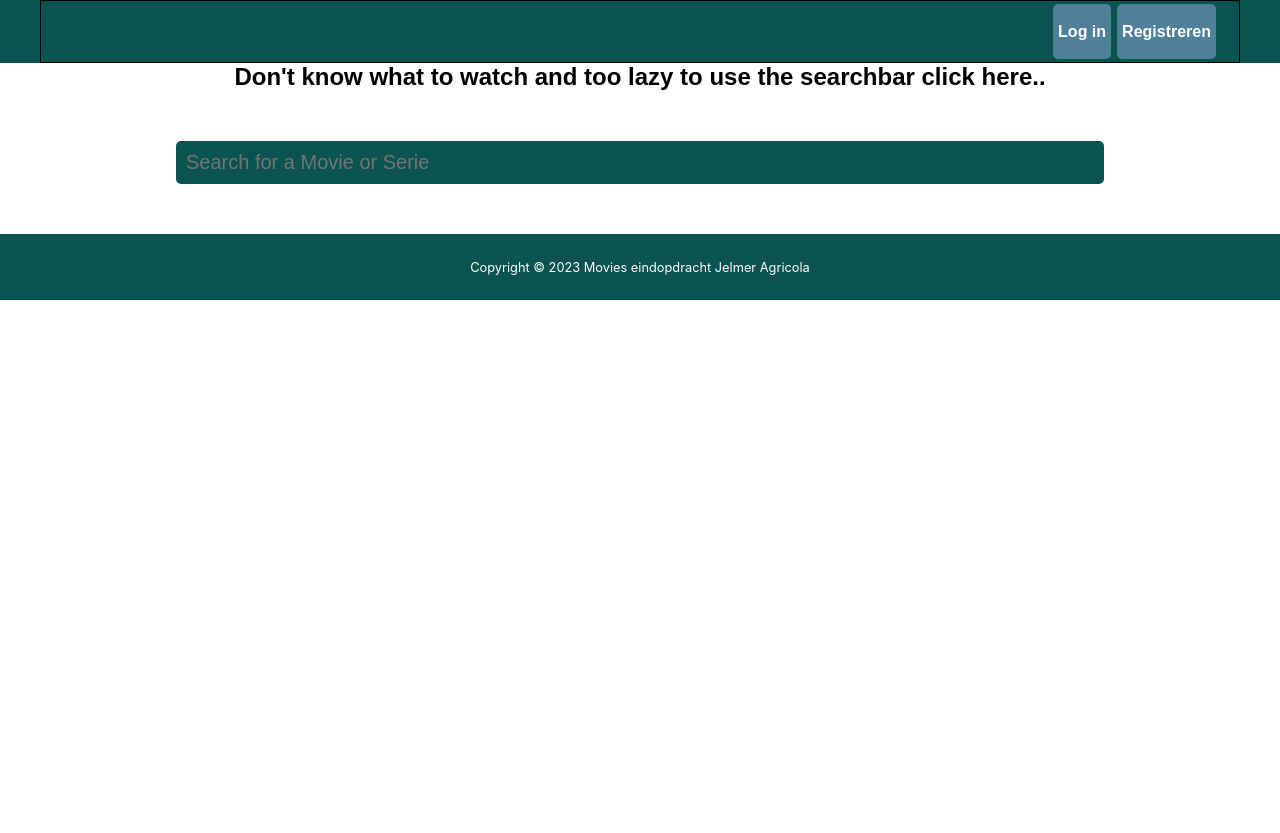
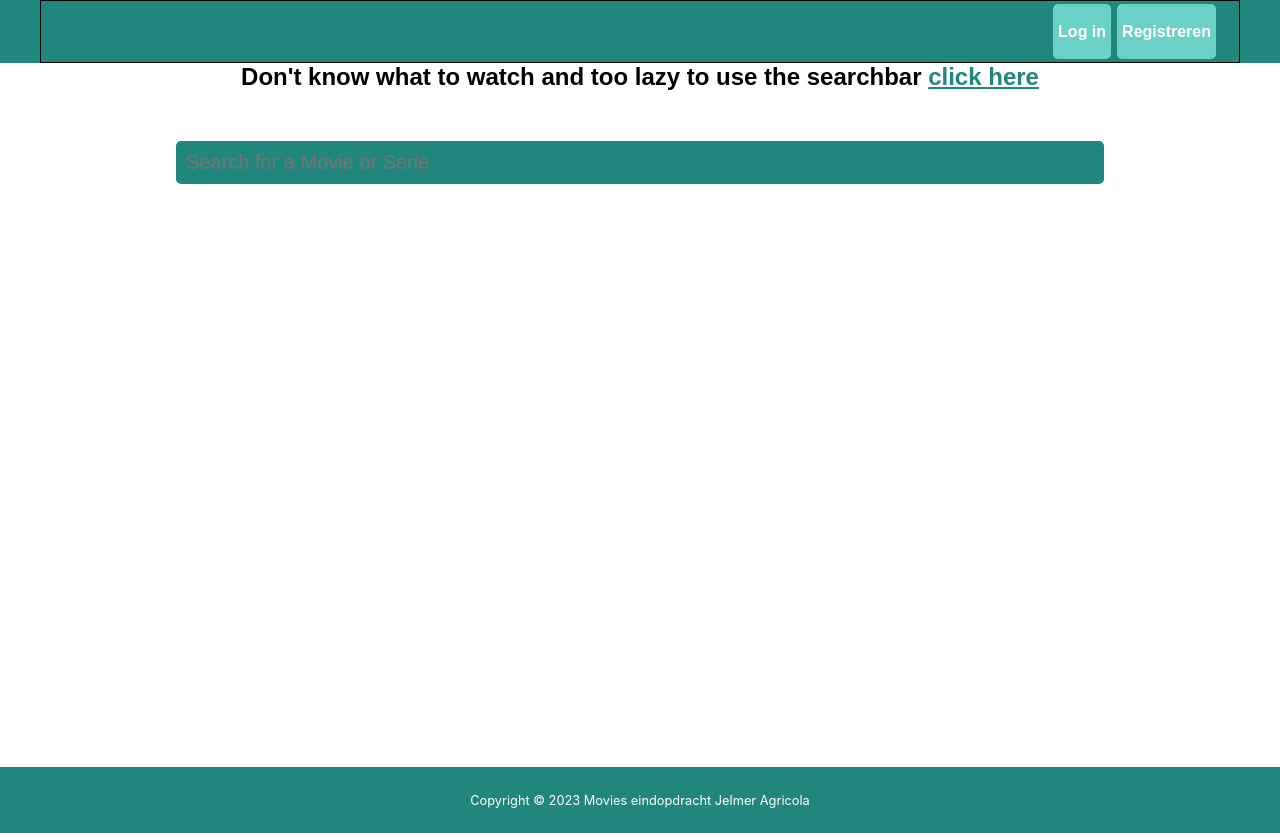
Before and after one commit to jelmer-agricola/final-assignment-frontend, a React (Create React App) app: page / in a window 1280 px wide. Before the commit the page ends 800 px from the top, so only its background shows below. Built offline with nearby package versions, Linux system fonts and the light colour scheme.

Commit message:
settimeout on searchbar

```diff
--- a/src/App.css
+++ b/src/App.css
@@ -6,14 +6,45 @@
 
 :root {
     /*colors*/
-    --primary: #0B5351;
-    --primary-light: #00A9A5 ;
-    --secondary:#4E8098;
-    --secondary-light: #90C2E7;
-    --tertiary: #092327;
+    /*--primary: #0B5351;*/
+    /*--primary-light: #00A9A5 ;*/
+    /*--secondary:#4E8098;*/
+    /*--secondary-light: #90C2E7;*/
+    /*--tertiary: #092327;*/
+
+    --primary: hsla(174, 61%, 33%, 1);
+    --primary-light: hsla(173, 48%, 45%, 1);
+    --secondary: hsla(173, 53%, 62%, 1);
+    --secondary-light: hsla(204, 68%, 70%, 1);
+    --tertiary: hsl(247, 94%, 14%);
+
     --black: #292929;
     --white: #FFFFFF;
-    /*--light-grey: HSL(210, 33%, 96%);*/
+    --light-grey: HSL(210, 33%, 96%);
+
+    /*--primary: hsla(165, 15%, 58%, 1);*/
+    /*--primary-light: hsla(31, 57%, 93%, 1);*/
+    /*--secondary: hsla(8, 71%, 86%, 1);*/
+    /*--secondary-light:hsla(37, 89%, 67%, 1);*/
+    /*--tertiary: hsla(1, 81%, 73%, 1);*/
+
+    /*--primary: hsla(46, 100%, 50%, 1);*/
+    /*--primary-light: hsl(32, 92%, 50%);*/
+    /*--secondary: hsla(211, 100%, 12%, 1);*/
+    /*--secondary-light: hsla(209, 100%, 20%, 1);*/
+    /*--tertiary: hsla(211, 100%, 12%, 1);*/
+
+    /*--tertiary: hsla(13, 90%, 58%, 1);*/
+    /*--primary: hsla(248, 31%, 23%, 1);*/
+    /*--primary-light: hsla(173, 70%, 35%, 1);*/
+    /*--secondary: hsla(353, 81%, 51%, 1);*/
+    /*--secondary-light: hsla(71, 58%, 64%, 1);*/
+
+    /*--tertiary: hsla(0, 0%, 0%, 1);*/
+    /*--primary: hsla(200, 15%, 43%, 1);*/
+    /*--primary-light: hsla(53, 100%, 74%, 1);*/
+    /*--secondary: hsla(107, 36%, 95%, 1);*/
+    /*--secondary-light: hsla(151, 28%, 63%, 1);*/
 
     /*fonts*/
     --header-fonts: 'Arial', sans-serif;
@@ -48,7 +79,10 @@
 }
 
 
-
+main{
+    /*background-color: #f1faee;*/
+    min-height: 88vh;
+}
 /*body {*/
 /*    font-family: var(--body-fonts);*/
 /*    font-weight: 300;*/
@@ -112,11 +146,7 @@ Hij mag krimpen als het scherm minder breed wordt, maar niet groeien als er meer
     justify-content: center;
 }
 
-footer{
-    color: var(--white);
-    background-color: var(--black);
-    text-align: center;
-}
+
 
 /*.App {*/
 /*  text-align: center;*/
--- a/src/components/Button/Button.css
+++ b/src/components/Button/Button.css
@@ -20,7 +20,7 @@
 }
 
 .add-btn:disabled {
-    color: #4E8098;
+    color: var(--white);
     background-color: var(--tertiary);
     cursor: pointer;
 }
--- a/src/components/Footer/Footer.css
+++ b/src/components/Footer/Footer.css
@@ -5,4 +5,7 @@
     padding-bottom: 2em;
     text-align: center;
     font-size: 0.8rem;
+    min-height: 5vh;
+
+
 }
--- a/src/components/Header/Header.css
+++ b/src/components/Header/Header.css
@@ -1,9 +1,10 @@
 header {
     background-color: var(--primary);
+    min-height: 7vh;
 
 }
-span{
-    padding-left: 23vh;
+.username{
+    padding-left: 13vw;
     display: flex;
     flex-direction: column;
     justify-content: center;
@@ -11,10 +12,9 @@ span{
 }
 
 nav {
-    color: white;
+    color: var(--white);
     display: flex;
     /*margin: 0 32px;*/
-    display: flex;
     flex-direction: row;
     justify-content: flex-end;
     border: black 1px solid;
--- a/src/components/Header/Header.jsx
+++ b/src/components/Header/Header.jsx
@@ -13,9 +13,9 @@ function Header() {
     return (
         <header className="outer-content-container">
             <nav className="inner-content-container">
-            <div className= "navbar-items">
-            <Link to="/">
-                <h3>
+                <div className="navbar-items">
+                    <Link to="/" className="nav-links">
+                        <h3 >
                             Home
                         </h3>
                     </Link>
@@ -25,23 +25,23 @@ function Header() {
 
                             <span className="username">{user.username}</span>
 
-                    <ul className= "nav-list">
+                            <ul className="nav-list">
 
-                        <li className= "nav-links">
-                            <Link to="/watchlist" ><h3 > Watchlist</h3></Link></li>
+                                <li className="nav-links">
+                                    <Link to="/watchlist"><h3> Watchlist</h3></Link></li>
 
-                        <li className= "nav-links">
-                            <Link to="/favorites"><h3 >Favorites</h3></Link>
+                                <li className="nav-links">
+                                    <Link to="/favorites"><h3>Favorites</h3></Link>
                                 </li>
-                        <li className= "nav-links">
+                                <li className="nav-links">
                                     <Button
                                         children="ADD +"
-                                onClick= {() => navigate('/')}
+                                        onClick={() => navigate('/')}
                                         className="login-btn"
                                     />
 
                                 </li>
-                        <li>
+                                <li className="nav-links">
                                     <Button
                                         children="uitloggen"
                                         onClick={logout}
--- a/src/components/Watchlist/Watchlist.css
+++ b/src/components/Watchlist/Watchlist.css
@@ -1,8 +1,12 @@
 /* Add Page */
+.view-height{
+ min-height: 88vh;
+}
 .add-content {
     padding: 50px 0;
     max-width: 80%;
     margin: 0 auto;
+
 }
 
 .add-content .input-wrapper input {
@@ -13,6 +17,7 @@
     border: none;
     color: var(--white);
     font-size: 1.25rem;
+
 }
 
 .results {
@@ -34,7 +39,7 @@
 .filler-poster {
     width: 75px;
     height: 113px;
-    background-color: #dbdada;
+    background-color: var(--white);
     border-radius: 5px;
     margin-right: 15px;
     display: block;
@@ -145,7 +150,7 @@
 
 .media-title-card .inner-card-controls {
     display: inline;
-    background-color: red;
+    /*background-color: red;*/
     position: absolute;
     bottom: 20px;
     left: 50%;
--- a/src/components/Watchlist/Watchlist.jsx
+++ b/src/components/Watchlist/Watchlist.jsx
@@ -6,6 +6,9 @@ import './Watchlist.css' ;
 const Watchlist = () => {
     const {watchlist} = useContext(GlobalContext);
     return (
+
+
+        <div className="view-height">
         <section className="outer-content-container">
             <div className="inner-content-container">
                 <div className="header">
@@ -25,6 +28,7 @@ const Watchlist = () => {
             </div>
 
         </section>
+</div>
 //         <div>
 //             <h1>Watchlist page</h1>
 //             {watchlist.map((mediaTitle) =>(
--- a/src/pages/Favorites/Favorites.jsx
+++ b/src/pages/Favorites/Favorites.jsx
@@ -7,6 +7,7 @@ const Favorites = () => {
     const { favorites } =  useContext(GlobalContext);
 
     return (
+        <div className="view-height">
         <section className="outer-content-container">
             <div className="inner-content-container">
                 <div className="header">
@@ -24,6 +25,7 @@ const Favorites = () => {
                 )}
             </div>
         </section>
+        </div>
     // <h1>hoi</h1>
     );
 };
--- a/src/pages/Home/Home.jsx
+++ b/src/pages/Home/Home.jsx
@@ -3,7 +3,8 @@ import {Link} from 'react-router-dom';
 import axios from "axios";
 import ResultCard from "../../components/Watchlist/ResultCard";
 import './Home.css'
-import '../../components/Watchlist/Watchlist.css'
+import '../../components/Watchlist/Watchlist.css';
+
 
 function Home() {
     const [query, setQuery] = useState('');
@@ -14,29 +15,45 @@ function Home() {
 
         setQuery(e.target.value);
 
+
+        const searchTimeout = setTimeout(async () => {
+
         //  met use fetch.  niet mogelijk, omdat de de gebruiker input invoerd.
         try {
-            const res = await axios.get(
+            const result = await axios.get(
                 `https://api.themoviedb.org/3/search/multi?api_key=${process.env.REACT_APP_API_KEY}&language=en-US&page=1&include_adult=false&query=${e.target.value}`
             );
-            setResults(res.data.results);
-            console.log(results);
-            setResults(res.data.results.slice(0, 10));
 
+//             const result = await axios.get(
+//                 `https://api.themoviedb.org/3/search/multi?api_key=${process.env.REACT_APP_API_KEY}&language=en-US&page=1&include_adult=false&query=${e.target.value}&media_type=movie,tv
+// `
+//             );
+
+
+            // setResults(res.data.results);
+
+            setResults(result.data.results.slice(0, 10));
         } catch (error) {
 
             setResults([]);
         }
+            clearTimeout(searchTimeout);
+
+        }, 1000);
+        console.log(results);
+
     };
+
 
     return (
         <main>
 
-            <h2 className="inner-content-container">Don't know what to watch and too lazy to use the searchbar click
-                here.. </h2>
+
 
             <section className="outer-content-container">
                 <div className="inner-content-container">
+                    <h2> Don't know what to watch and too lazy to use the searchbar <Link to="/mediatitlepicker" >click here</Link>  </h2>
+
                     <div >
                         <div className="add-content">
                             <div className="input-wrapper">
@@ -64,6 +81,6 @@ function Home() {
             </section>
         </main>
     );
-};
+}
 
 export default Home;
```
Lines whose indentation alone changed are shown as unchanged.
